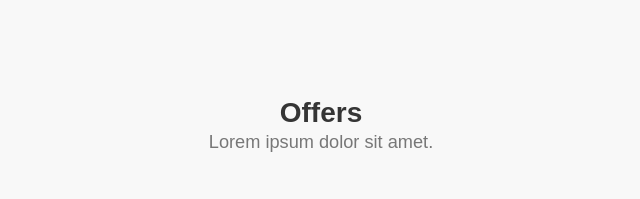
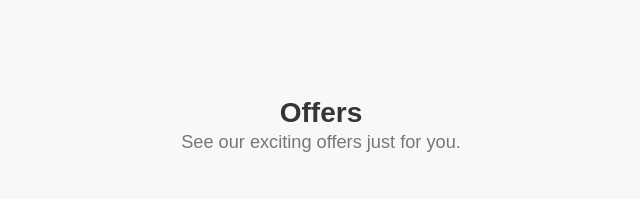
Before and after one commit to rahmlad-aramide/fcahpt-car-rental, a plain HTML site: page index.html in a window 1280 px wide. Shown: the part 1160-1359 px from the top of the page, 319-959 px from the left. Drawn offline with nearby package versions, Linux system fonts and the light colour scheme; a web font is replaced by a local one.

Commit message:
Update index.html

```diff
--- a/index.html
+++ b/index.html
@@ -128,7 +128,7 @@
                     <div class="row">
                          <div class="col-md-12 col-sm-12">
                               <div class="section-title text-center">
-                                   <h2>Offers <small>Lorem ipsum dolor sit amet.</small></h2>
+                                   <h2>Offers <small>See our exciting offers just for you.</small></h2>
                               </div>
                          </div>
 
```
